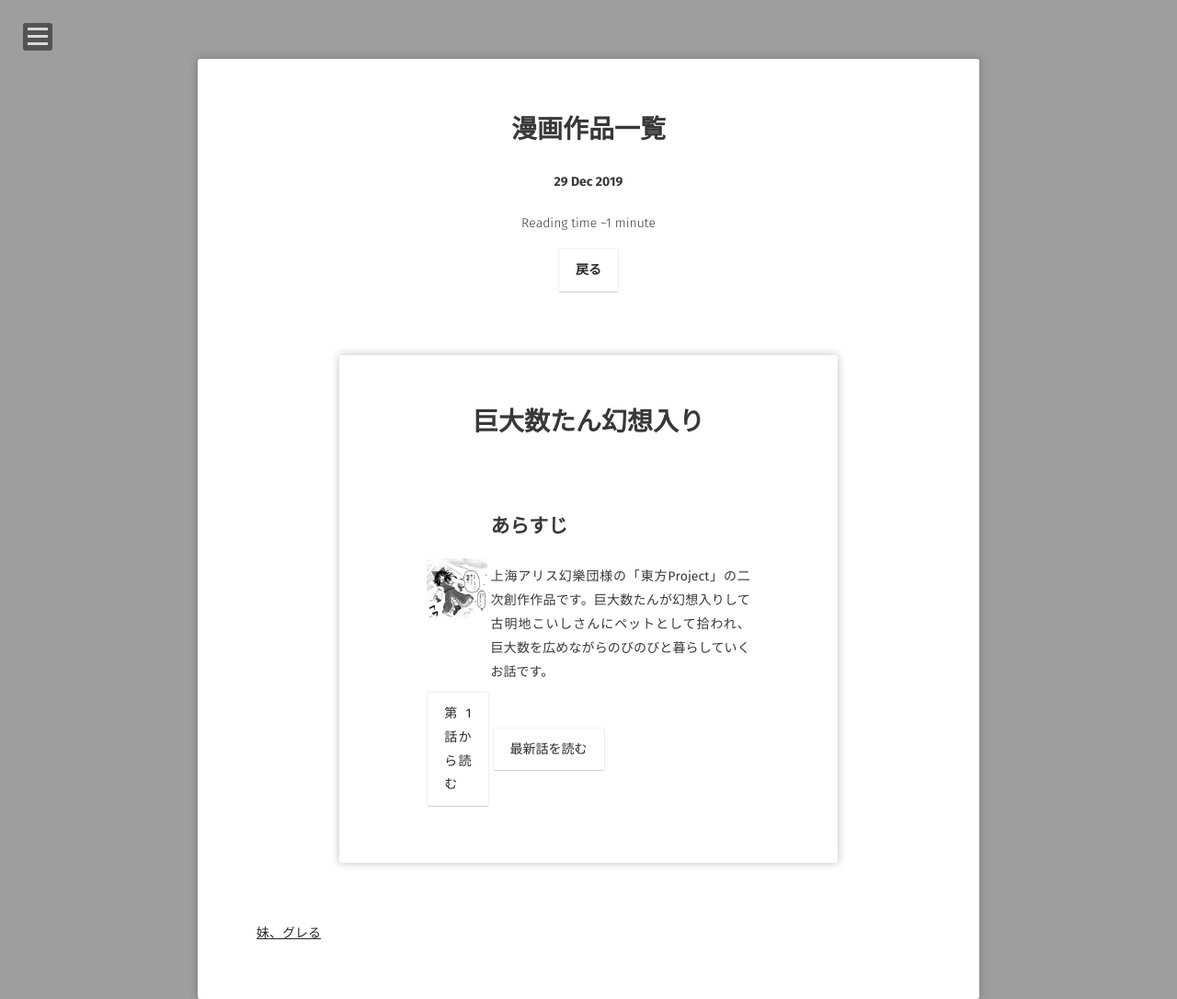
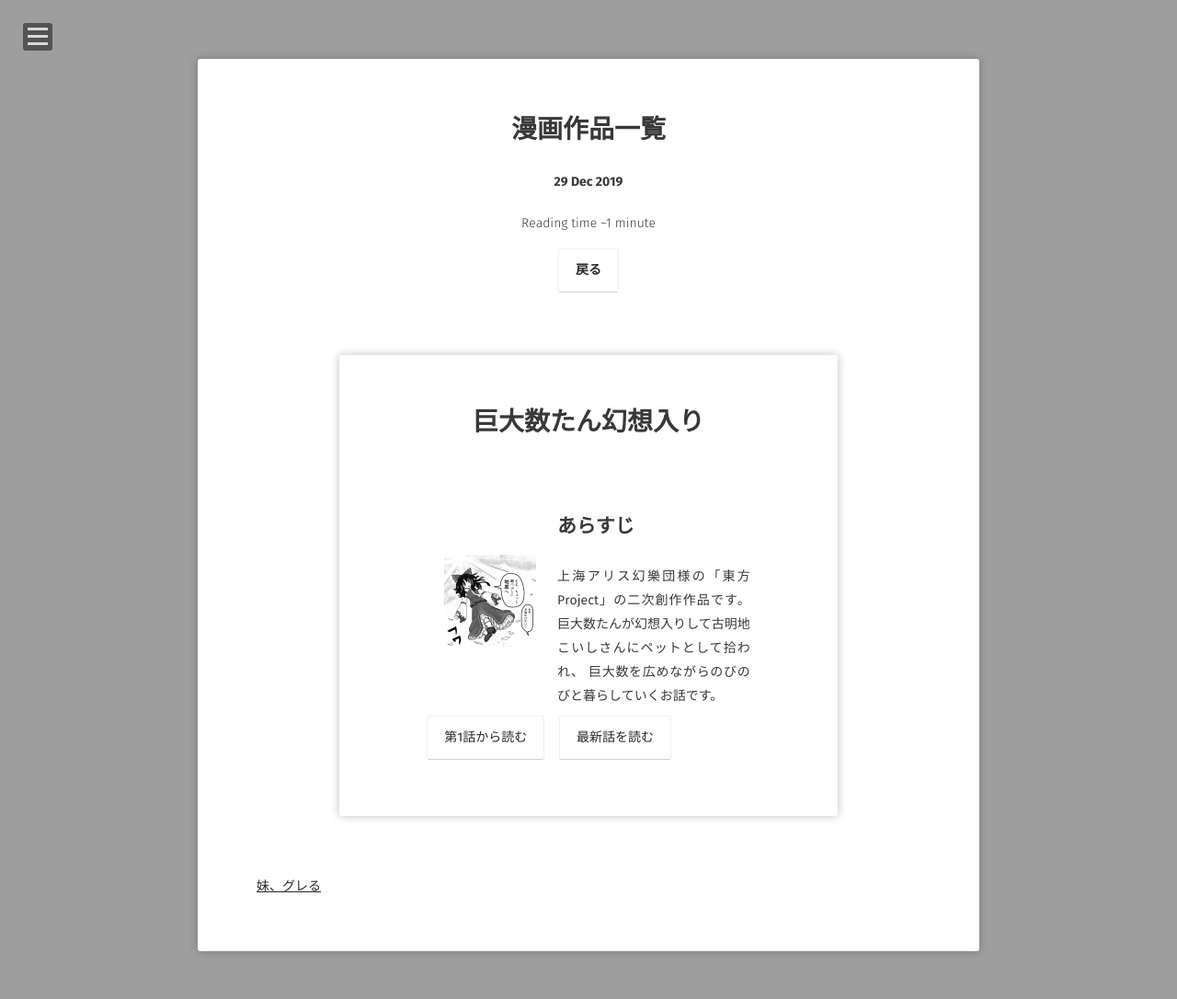
Before and after one commit to p-adic/p-adic.github.io, a Jekyll site: the page built from _posts/projects/0000-00-00-cartoon.md, in a window 1280 px wide. Shown: the whole page at 92% size. Built offline with Jekyll 4.4.1, drawn with Linux system fonts in a browser that asks for light colours; some web fonts are replaced; after the commit the page ends 1034 px from its top, so only the background shows below that.

Commit message:
Update 0000-00-00-cartoon.md

```diff
--- a/_posts/projects/0000-00-00-cartoon.md
+++ b/_posts/projects/0000-00-00-cartoon.md
@@ -60,7 +60,7 @@ comments: true
           <td rowspan="2" colspan="2">
             <img src = "{{ site.url }}/assets/img/kyodaisuutan-gensouiri-logo.png">
           </td>
-          <td colspan="4">
+          <td colspan="4" width="60%">
             <h2>あらすじ</h2>
           </td>
         </tr>
```
